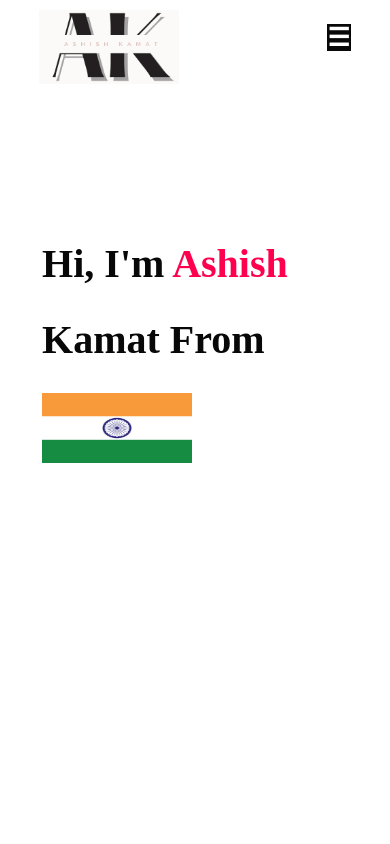
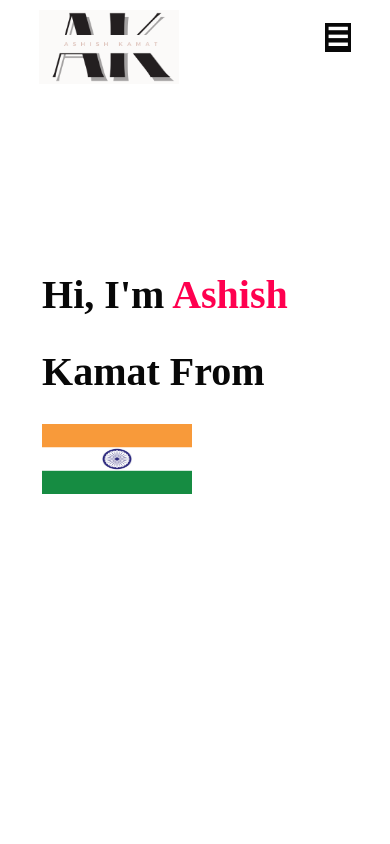
Before and after one commit to AshishKamat21/Portfolio, a plain HTML site: page index.html in a window 390 px wide. Shown: the top 844 px of the page. Drawn offline with Linux system fonts and the light colour scheme.

Commit message:
Update style.css

```diff
--- a/style.css
+++ b/style.css
@@ -561,7 +561,7 @@ nav .fas{
     }
     .header-text{
 
-        margin-top: 50%;
+        margin-top: 60%;
         margin-left: 1%;
         margin-right: 5%;
     }
@@ -572,7 +572,7 @@ nav .fas{
     }
     nav .fas{
         display: block;
-        padding:1px;
+        padding:2px;
         font-size: 25px;
         background: #080808;
     }
```
